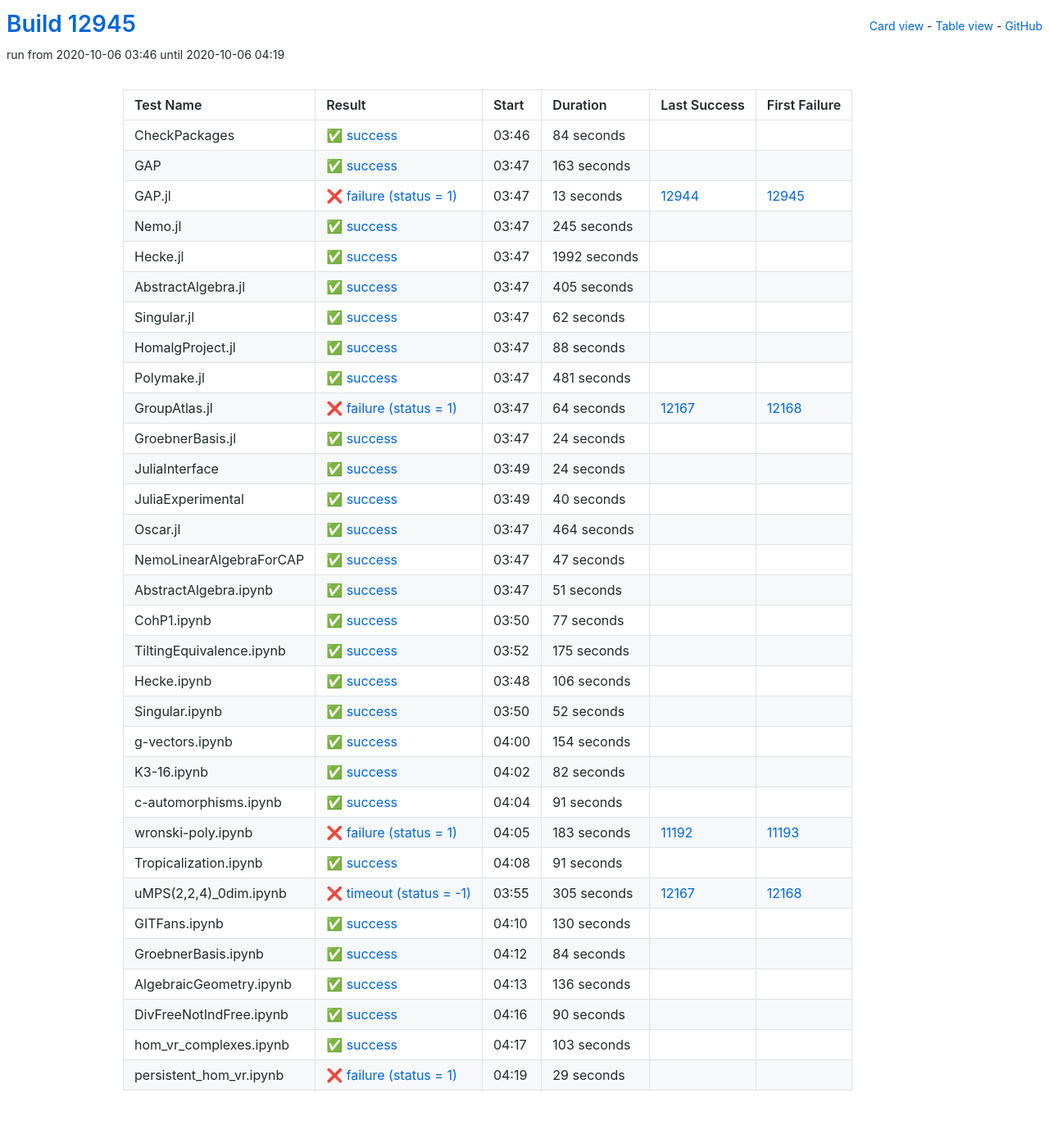
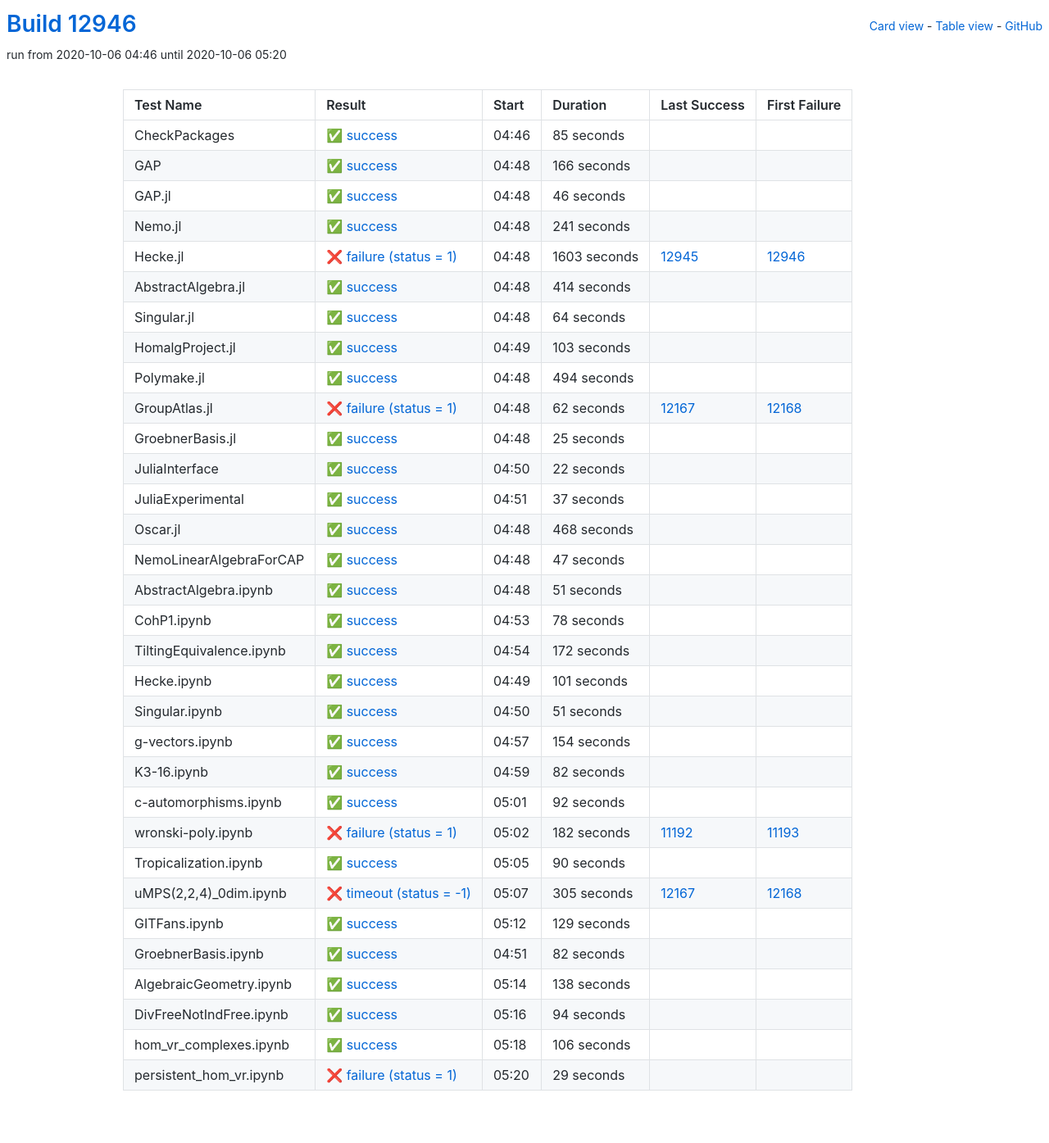
Before and after one commit to oscar-system/oscar-ci-status, a Jekyll site: the page built from table.html, in a window 1280 px wide. Shown: the whole page at 82% size. Built offline with Jekyll 4.4.1, drawn with Linux system fonts in a browser that asks for light colours.

Commit message:
Build #12946

```diff
--- a/_data/ci.yml
+++ b/_data/ci.yml
@@ -1,6 +1,6 @@
 ---
-build: 12945
-build_url: https://oscarci.mathematik.uni-kl.de/job/oscar/12945/
+build: 12946
+build_url: https://oscarci.mathematik.uni-kl.de/job/oscar/12946/
 job: oscar
 organization: oscar-system
 repo: oscar-ci-status
@@ -8,176 +8,176 @@
 tests:
 - name: CheckPackages
   id: checkpackages
-  log: https://oscarci.mathematik.uni-kl.de/job/oscar/12945/artifact/logs/build-12945/CheckPackages.log
-  start: 2020-10-06 03:46
+  log: https://oscarci.mathematik.uni-kl.de/job/oscar/12946/artifact/logs/build-12946/CheckPackages.log
+  start: 2020-10-06 04:46
   success: true
   exitcode: 0
   status: success
-  duration: 84
+  duration: 85
   last_success: false
   last_success_url:
   first_failure: false
   first_failure_url:
 - name: GAP
   id: gap
-  log: https://oscarci.mathematik.uni-kl.de/job/oscar/12945/artifact/logs/build-12945/GAP.log
-  start: 2020-10-06 03:47
+  log: https://oscarci.mathematik.uni-kl.de/job/oscar/12946/artifact/logs/build-12946/GAP.log
+  start: 2020-10-06 04:48
   success: true
   exitcode: 0
   status: success
-  duration: 163
+  duration: 166
   last_success: false
   last_success_url:
   first_failure: false
   first_failure_url:
 - name: GAP.jl
   id: gap-jl
-  log: https://oscarci.mathematik.uni-kl.de/job/oscar/12945/artifact/logs/build-12945/GAP.jl.log
-  start: 2020-10-06 03:47
-  success: false
-  exitcode: 1
-  status: failure
-  duration: 13
-  last_success: 12944
-  last_success_url: https://oscarci.mathematik.uni-kl.de/job/oscar/12944/
-  first_failure: 12945
-  first_failure_url: https://oscarci.mathematik.uni-kl.de/job/oscar/12945/
-- name: Nemo.jl
-  id: nemo-jl
-  log: https://oscarci.mathematik.uni-kl.de/job/oscar/12945/artifact/logs/build-12945/Nemo.jl.log
-  start: 2020-10-06 03:47
+  log: https://oscarci.mathematik.uni-kl.de/job/oscar/12946/artifact/logs/build-12946/GAP.jl.log
+  start: 2020-10-06 04:48
   success: true
   exitcode: 0
   status: success
-  duration: 245
+  duration: 46
+  last_success: false
+  last_success_url:
+  first_failure: false
+  first_failure_url:
+- name: Nemo.jl
+  id: nemo-jl
+  log: https://oscarci.mathematik.uni-kl.de/job/oscar/12946/artifact/logs/build-12946/Nemo.jl.log
+  start: 2020-10-06 04:48
+  success: true
+  exitcode: 0
+  status: success
+  duration: 241
   last_success: false
   last_success_url:
   first_failure: false
   first_failure_url:
 - name: Hecke.jl
   id: hecke-jl
-  log: https://oscarci.mathematik.uni-kl.de/job/oscar/12945/artifact/logs/build-12945/Hecke.jl.log
-  start: 2020-10-06 03:47
+  log: https://oscarci.mathematik.uni-kl.de/job/oscar/12946/artifact/logs/build-12946/Hecke.jl.log
+  start: 2020-10-06 04:48
+  success: false
+  exitcode: 1
+  status: failure
+  duration: 1603
+  last_success: 12945
+  last_success_url: https://oscarci.mathematik.uni-kl.de/job/oscar/12945/
+  first_failure: 12946
+  first_failure_url: https://oscarci.mathematik.uni-kl.de/job/oscar/12946/
+- name: AbstractAlgebra.jl
+  id: abstractalgebra-jl
+  log: https://oscarci.mathematik.uni-kl.de/job/oscar/12946/artifact/logs/build-12946/AbstractAlgebra.jl.log
+  start: 2020-10-06 04:48
   success: true
   exitcode: 0
   status: success
-  duration: 1992
-  last_success: false
-  last_success_url:
-  first_failure: false
-  first_failure_url:
-- name: AbstractAlgebra.jl
-  id: abstractalgebra-jl
-  log: https://oscarci.mathematik.uni-kl.de/job/oscar/12945/artifact/logs/build-12945/AbstractAlgebra.jl.log
-  start: 2020-10-06 03:47
-  success: true
-  exitcode: 0
-  status: success
-  duration: 405
+  duration: 414
   last_success: false
   last_success_url:
   first_failure: false
   first_failure_url:
 - name: Singular.jl
   id: singular-jl
-  log: https://oscarci.mathematik.uni-kl.de/job/oscar/12945/artifact/logs/build-12945/Singular.jl.log
-  start: 2020-10-06 03:47
+  log: https://oscarci.mathematik.uni-kl.de/job/oscar/12946/artifact/logs/build-12946/Singular.jl.log
+  start: 2020-10-06 04:48
   success: true
   exitcode: 0
   status: success
-  duration: 62
+  duration: 64
   last_success: false
   last_success_url:
   first_failure: false
   first_failure_url:
 - name: HomalgProject.jl
   id: homalgproject-jl
-  log: https://oscarci.mathematik.uni-kl.de/job/oscar/12945/artifact/logs/build-12945/HomalgProject.jl.log
-  start: 2020-10-06 03:47
+  log: https://oscarci.mathematik.uni-kl.de/job/oscar/12946/artifact/logs/build-12946/HomalgProject.jl.log
+  start: 2020-10-06 04:49
   success: true
   exitcode: 0
   status: success
-  duration: 88
+  duration: 103
   last_success: false
   last_success_url:
   first_failure: false
   first_failure_url:
 - name: Polymake.jl
   id: polymake-jl
-  log: https://oscarci.mathematik.uni-kl.de/job/oscar/12945/artifact/logs/build-12945/Polymake.jl.log
-  start: 2020-10-06 03:47
+  log: https://oscarci.mathematik.uni-kl.de/job/oscar/12946/artifact/logs/build-12946/Polymake.jl.log
+  start: 2020-10-06 04:48
   success: true
   exitcode: 0
   status: success
-  duration: 481
+  duration: 494
   last_success: false
   last_success_url:
   first_failure: false
   first_failure_url:
 - name: GroupAtlas.jl
   id: groupatlas-jl
-  log: https://oscarci.mathematik.uni-kl.de/job/oscar/12945/artifact/logs/build-12945/GroupAtlas.jl.log
-  start: 2020-10-06 03:47
+  log: https://oscarci.mathematik.uni-kl.de/job/oscar/12946/artifact/logs/build-12946/GroupAtlas.jl.log
+  start: 2020-10-06 04:48
   success: false
   exitcode: 1
   status: failure
-  duration: 64
+  duration: 62
   last_success: 12167
   last_success_url: https://oscarci.mathematik.uni-kl.de/job/oscar/12167/
   first_failure: 12168
   first_failure_url: https://oscarci.mathematik.uni-kl.de/job/oscar/12168/
 - name: GroebnerBasis.jl
   id: groebnerbasis-jl
-  log: https://oscarci.mathematik.uni-kl.de/job/oscar/12945/artifact/logs/build-12945/GroebnerBasis.jl.log
-  start: 2020-10-06 03:47
+  log: https://oscarci.mathematik.uni-kl.de/job/oscar/12946/artifact/logs/build-12946/GroebnerBasis.jl.log
+  start: 2020-10-06 04:48
   success: true
   exitcode: 0
   status: success
-  duration: 24
+  duration: 25
   last_success: false
   last_success_url:
   first_failure: false
   first_failure_url:
 - name: JuliaInterface
   id: juliainterface
-  log: https://oscarci.mathematik.uni-kl.de/job/oscar/12945/artifact/logs/build-12945/JuliaInterface.log
-  start: 2020-10-06 03:49
+  log: https://oscarci.mathematik.uni-kl.de/job/oscar/12946/artifact/logs/build-12946/JuliaInterface.log
+  start: 2020-10-06 04:50
   success: true
   exitcode: 0
   status: success
-  duration: 24
+  duration: 22
   last_success: false
   last_success_url:
   first_failure: false
   first_failure_url:
 - name: JuliaExperimental
   id: juliaexperimental
-  log: https://oscarci.mathematik.uni-kl.de/job/oscar/12945/artifact/logs/build-12945/JuliaExperimental.log
-  start: 2020-10-06 03:49
+  log: https://oscarci.mathematik.uni-kl.de/job/oscar/12946/artifact/logs/build-12946/JuliaExperimental.log
+  start: 2020-10-06 04:51
   success: true
   exitcode: 0
   status: success
-  duration: 40
+  duration: 37
   last_success: false
   last_success_url:
   first_failure: false
   first_failure_url:
 - name: Oscar.jl
   id: oscar-jl
-  log: https://oscarci.mathematik.uni-kl.de/job/oscar/12945/artifact/logs/build-12945/Oscar.jl.log
-  start: 2020-10-06 03:47
+  log: https://oscarci.mathematik.uni-kl.de/job/oscar/12946/artifact/logs/build-12946/Oscar.jl.log
+  start: 2020-10-06 04:48
   success: true
   exitcode: 0
   status: success
-  duration: 464
+  duration: 468
   last_success: false
   last_success_url:
   first_failure: false
   first_failure_url:
 - name: NemoLinearAlgebraForCAP
   id: nemolinearalgebraforcap
-  log: https://oscarci.mathematik.uni-kl.de/job/oscar/12945/artifact/logs/build-12945/NemoLinearAlgebraForCAP.log
-  start: 2020-10-06 03:47
+  log: https://oscarci.mathematik.uni-kl.de/job/oscar/12946/artifact/logs/build-12946/NemoLinearAlgebraForCAP.log
+  start: 2020-10-06 04:48
   success: true
   exitcode: 0
   status: success
@@ -188,8 +188,8 @@
   first_failure_url:
 - name: AbstractAlgebra.ipynb
   id: abstractalgebra-ipynb
-  log: https://oscarci.mathematik.uni-kl.de/job/oscar/12945/artifact/logs/build-12945/AbstractAlgebra.ipynb.log
-  start: 2020-10-06 03:47
+  log: https://oscarci.mathematik.uni-kl.de/job/oscar/12946/artifact/logs/build-12946/AbstractAlgebra.ipynb.log
+  start: 2020-10-06 04:48
   success: true
   exitcode: 0
   status: success
@@ -200,56 +200,56 @@
   first_failure_url:
 - name: CohP1.ipynb
   id: cohp1-ipynb
-  log: https://oscarci.mathematik.uni-kl.de/job/oscar/12945/artifact/logs/build-12945/CohP1.ipynb.log
-  start: 2020-10-06 03:50
+  log: https://oscarci.mathematik.uni-kl.de/job/oscar/12946/artifact/logs/build-12946/CohP1.ipynb.log
+  start: 2020-10-06 04:53
   success: true
   exitcode: 0
   status: success
-  duration: 77
+  duration: 78
   last_success: false
   last_success_url:
   first_failure: false
   first_failure_url:
 - name: TiltingEquivalence.ipynb
   id: tiltingequivalence-ipynb
-  log: https://oscarci.mathematik.uni-kl.de/job/oscar/12945/artifact/logs/build-12945/TiltingEquivalence.ipynb.log
-  start: 2020-10-06 03:52
+  log: https://oscarci.mathematik.uni-kl.de/job/oscar/12946/artifact/logs/build-12946/TiltingEquivalence.ipynb.log
+  start: 2020-10-06 04:54
   success: true
   exitcode: 0
   status: success
-  duration: 175
+  duration: 172
   last_success: false
   last_success_url:
   first_failure: false
   first_failure_url:
 - name: Hecke.ipynb
   id: hecke-ipynb
-  log: https://oscarci.mathematik.uni-kl.de/job/oscar/12945/artifact/logs/build-12945/Hecke.ipynb.log
-  start: 2020-10-06 03:48
+  log: https://oscarci.mathematik.uni-kl.de/job/oscar/12946/artifact/logs/build-12946/Hecke.ipynb.log
+  start: 2020-10-06 04:49
   success: true
   exitcode: 0
   status: success
-  duration: 106
+  duration: 101
   last_success: false
   last_success_url:
   first_failure: false
   first_failure_url:
 - name: Singular.ipynb
   id: singular-ipynb
-  log: https://oscarci.mathematik.uni-kl.de/job/oscar/12945/artifact/logs/build-12945/Singular.ipynb.log
-  start: 2020-10-06 03:50
+  log: https://oscarci.mathematik.uni-kl.de/job/oscar/12946/artifact/logs/build-12946/Singular.ipynb.log
+  start: 2020-10-06 04:50
   success: true
   exitcode: 0
   status: success
-  duration: 52
+  duration: 51
   last_success: false
   last_success_url:
   first_failure: false
   first_failure_url:
 - name: g-vectors.ipynb
   id: g-vectors-ipynb
-  log: https://oscarci.mathematik.uni-kl.de/job/oscar/12945/artifact/logs/build-12945/g-vectors.ipynb.log
-  start: 2020-10-06 04:00
+  log: https://oscarci.mathematik.uni-kl.de/job/oscar/12946/artifact/logs/build-12946/g-vectors.ipynb.log
+  start: 2020-10-06 04:57
   success: true
   exitcode: 0
   status: success
@@ -260,8 +260,8 @@
   first_failure_url:
 - name: K3-16.ipynb
   id: k3-16-ipynb
-  log: https://oscarci.mathematik.uni-kl.de/job/oscar/12945/artifact/logs/build-12945/K3-16.ipynb.log
-  start: 2020-10-06 04:02
+  log: https://oscarci.mathematik.uni-kl.de/job/oscar/12946/artifact/logs/build-12946/K3-16.ipynb.log
+  start: 2020-10-06 04:59
   success: true
   exitcode: 0
   status: success
@@ -272,44 +272,44 @@
   first_failure_url:
 - name: c-automorphisms.ipynb
   id: c-automorphisms-ipynb
-  log: https://oscarci.mathematik.uni-kl.de/job/oscar/12945/artifact/logs/build-12945/c-automorphisms.ipynb.log
-  start: 2020-10-06 04:04
+  log: https://oscarci.mathematik.uni-kl.de/job/oscar/12946/artifact/logs/build-12946/c-automorphisms.ipynb.log
+  start: 2020-10-06 05:01
   success: true
   exitcode: 0
   status: success
-  duration: 91
+  duration: 92
   last_success: false
   last_success_url:
   first_failure: false
   first_failure_url:
 - name: wronski-poly.ipynb
   id: wronski-poly-ipynb
-  log: https://oscarci.mathematik.uni-kl.de/job/oscar/12945/artifact/logs/build-12945/wronski-poly.ipynb.log
-  start: 2020-10-06 04:05
+  log: https://oscarci.mathematik.uni-kl.de/job/oscar/12946/artifact/logs/build-12946/wronski-poly.ipynb.log
+  start: 2020-10-06 05:02
   success: false
   exitcode: 1
   status: failure
-  duration: 183
+  duration: 182
   last_success: 11192
   last_success_url: https://oscarci.mathematik.uni-kl.de/job/oscar/11192/
   first_failure: 11193
   first_failure_url: https://oscarci.mathematik.uni-kl.de/job/oscar/11193/
 - name: Tropicalization.ipynb
   id: tropicalization-ipynb
-  log: https://oscarci.mathematik.uni-kl.de/job/oscar/12945/artifact/logs/build-12945/Tropicalization.ipynb.log
-  start: 2020-10-06 04:08
+  log: https://oscarci.mathematik.uni-kl.de/job/oscar/12946/artifact/logs/build-12946/Tropicalization.ipynb.log
+  start: 2020-10-06 05:05
   success: true
   exitcode: 0
   status: success
-  duration: 91
+  duration: 90
   last_success: false
   last_success_url:
   first_failure: false
   first_failure_url:
 - name: uMPS(2,2,4)_0dim.ipynb
   id: umps-2-2-4-0dim-ipynb
-  log: https://oscarci.mathematik.uni-kl.de/job/oscar/12945/artifact/logs/build-12945/uMPS-2-2-4-_0dim.ipynb.log
-  start: 2020-10-06 03:55
+  log: https://oscarci.mathematik.uni-kl.de/job/oscar/12946/artifact/logs/build-12946/uMPS-2-2-4-_0dim.ipynb.log
+  start: 2020-10-06 05:07
   success: false
   exitcode: -1
   status: timeout
@@ -320,68 +320,68 @@
   first_failure_url: https://oscarci.mathematik.uni-kl.de/job/oscar/12168/
 - name: GITFans.ipynb
   id: gitfans-ipynb
-  log: https://oscarci.mathematik.uni-kl.de/job/oscar/12945/artifact/logs/build-12945/GITFans.ipynb.log
-  start: 2020-10-06 04:10
+  log: https://oscarci.mathematik.uni-kl.de/job/oscar/12946/artifact/logs/build-12946/GITFans.ipynb.log
+  start: 2020-10-06 05:12
   success: true
   exitcode: 0
   status: success
-  duration: 130
+  duration: 129
   last_success: false
   last_success_url:
   first_failure: false
   first_failure_url:
 - name: GroebnerBasis.ipynb
   id: groebnerbasis-ipynb
-  log: https://oscarci.mathematik.uni-kl.de/job/oscar/12945/artifact/logs/build-12945/GroebnerBasis.ipynb.log
-  start: 2020-10-06 04:12
+  log: https://oscarci.mathematik.uni-kl.de/job/oscar/12946/artifact/logs/build-12946/GroebnerBasis.ipynb.log
+  start: 2020-10-06 04:51
   success: true
   exitcode: 0
   status: success
-  duration: 84
+  duration: 82
   last_success: false
   last_success_url:
   first_failure: false
   first_failure_url:
 - name: AlgebraicGeometry.ipynb
   id: algebraicgeometry-ipynb
-  log: https://oscarci.mathematik.uni-kl.de/job/oscar/12945/artifact/logs/build-12945/AlgebraicGeometry.ipynb.log
-  start: 2020-10-06 04:13
+  log: https://oscarci.mathematik.uni-kl.de/job/oscar/12946/artifact/logs/build-12946/AlgebraicGeometry.ipynb.log
+  start: 2020-10-06 05:14
   success: true
   exitcode: 0
   status: success
-  duration: 136
+  duration: 138
   last_success: false
   last_success_url:
   first_failure: false
   first_failure_url:
 - name: DivFreeNotIndFree.ipynb
   id: divfreenotindfree-ipynb
-  log: https://oscarci.mathematik.uni-kl.de/job/oscar/12945/artifact/logs/build-12945/DivFreeNotIndFree.ipynb.log
-  start: 2020-10-06 04:16
+  log: https://oscarci.mathematik.uni-kl.de/job/oscar/12946/artifact/logs/build-12946/DivFreeNotIndFree.ipynb.log
+  start: 2020-10-06 05:16
   success: true
   exitcode: 0
   status: success
-  duration: 90
+  duration: 94
   last_success: false
   last_success_url:
   first_failure: false
   first_failure_url:
 - name: hom_vr_complexes.ipynb
   id: hom-vr-complexes-ipynb
-  log: https://oscarci.mathematik.uni-kl.de/job/oscar/12945/artifact/logs/build-12945/hom_vr_complexes.ipynb.log
-  start: 2020-10-06 04:17
+  log: https://oscarci.mathematik.uni-kl.de/job/oscar/12946/artifact/logs/build-12946/hom_vr_complexes.ipynb.log
+  start: 2020-10-06 05:18
   success: true
   exitcode: 0
   status: success
-  duration: 103
+  duration: 106
   last_success: false
   last_success_url:
   first_failure: false
   first_failure_url:
 - name: persistent_hom_vr.ipynb
   id: persistent-hom-vr-ipynb
-  log: https://oscarci.mathematik.uni-kl.de/job/oscar/12945/artifact/logs/build-12945/persistent_hom_vr.ipynb.log
-  start: 2020-10-06 04:19
+  log: https://oscarci.mathematik.uni-kl.de/job/oscar/12946/artifact/logs/build-12946/persistent_hom_vr.ipynb.log
+  start: 2020-10-06 05:20
   success: false
   exitcode: 1
   status: failure
```
Also changed, not shown: README.md.
